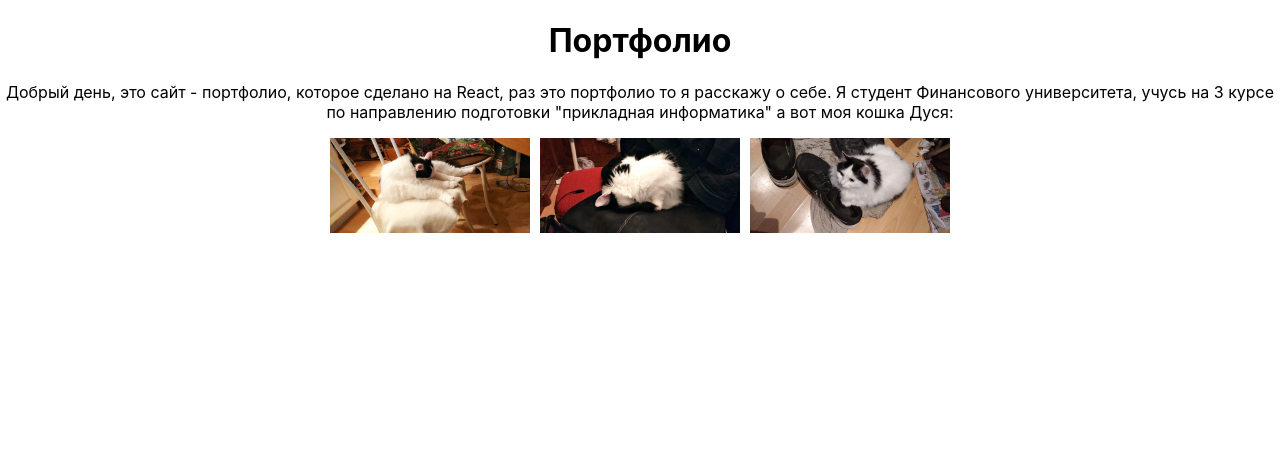
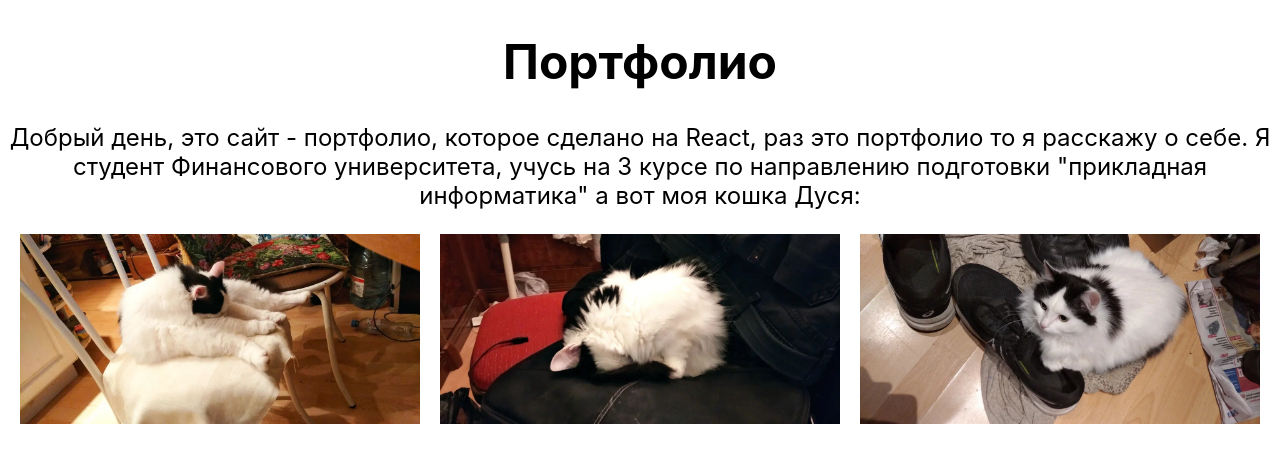
Before and after one commit to AIVIANO/portfolio-dubosheido, a React (Create React App) app: page / in a window 1280 px wide. Shown: the top 462 px of the page. Built offline with nearby package versions, Linux system fonts and the light colour scheme.

Commit message:
Increase size of images and text

```diff
--- a/src/App.css
+++ b/src/App.css
@@ -1,14 +1,22 @@
 .App-header {
   text-align: center;
+}
+
+.App-header h1 {
+  font-size: 3em; /* Увеличиваем размер заголовка */
+}
+
+.App-header p {
+  font-size: 1.5em; /* Увеличиваем размер текста */
 }
 
 .gallery {
   display: flex;
   justify-content: center;
-  gap: 10px;
+  gap: 20px; /* Увеличиваем расстояние между изображениями */
 }
 
 .gallery img {
-  width: 200px;
+  width: 400px; /* Увеличиваем ширину изображений */
   height: auto;
 }
```
